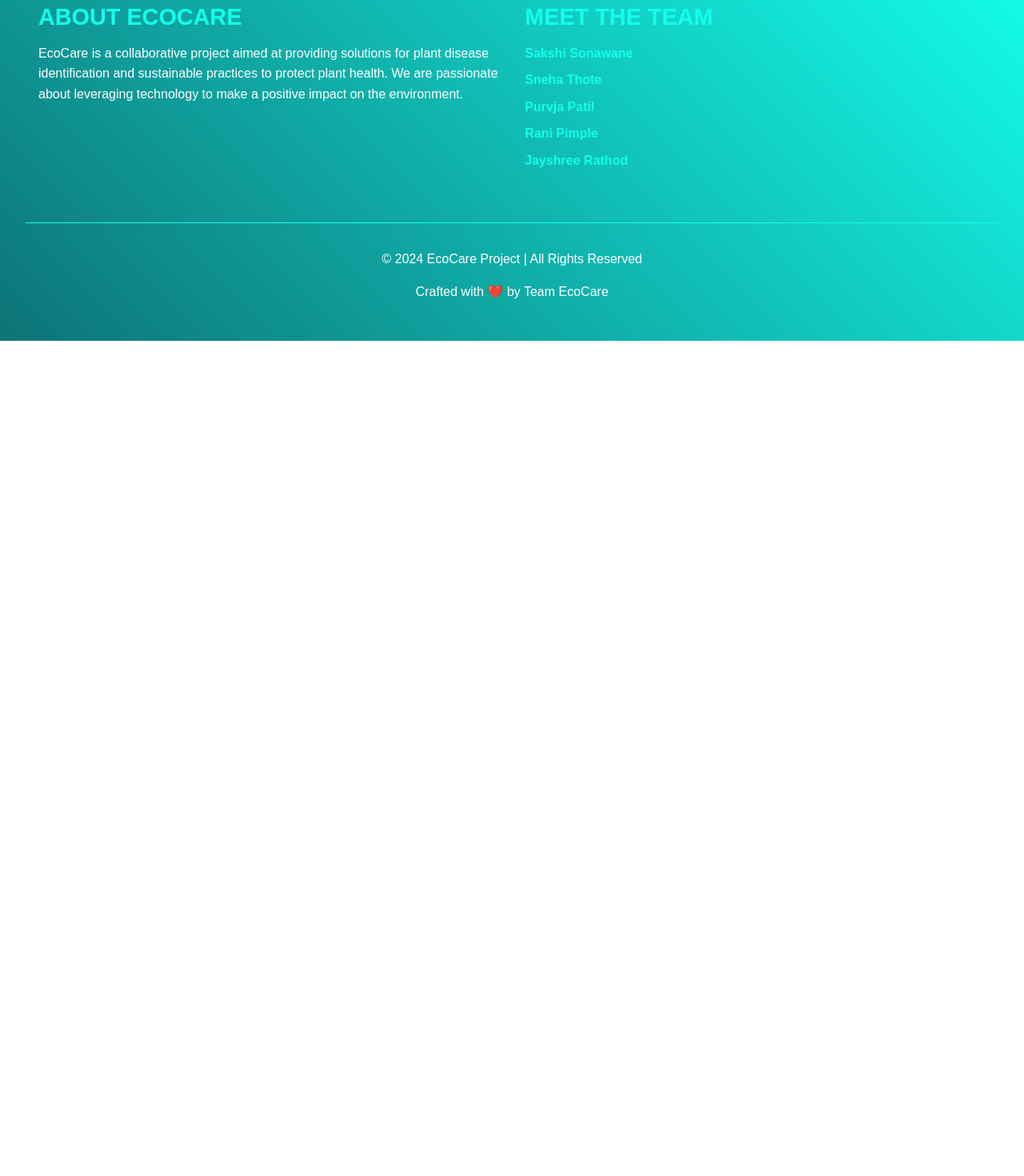
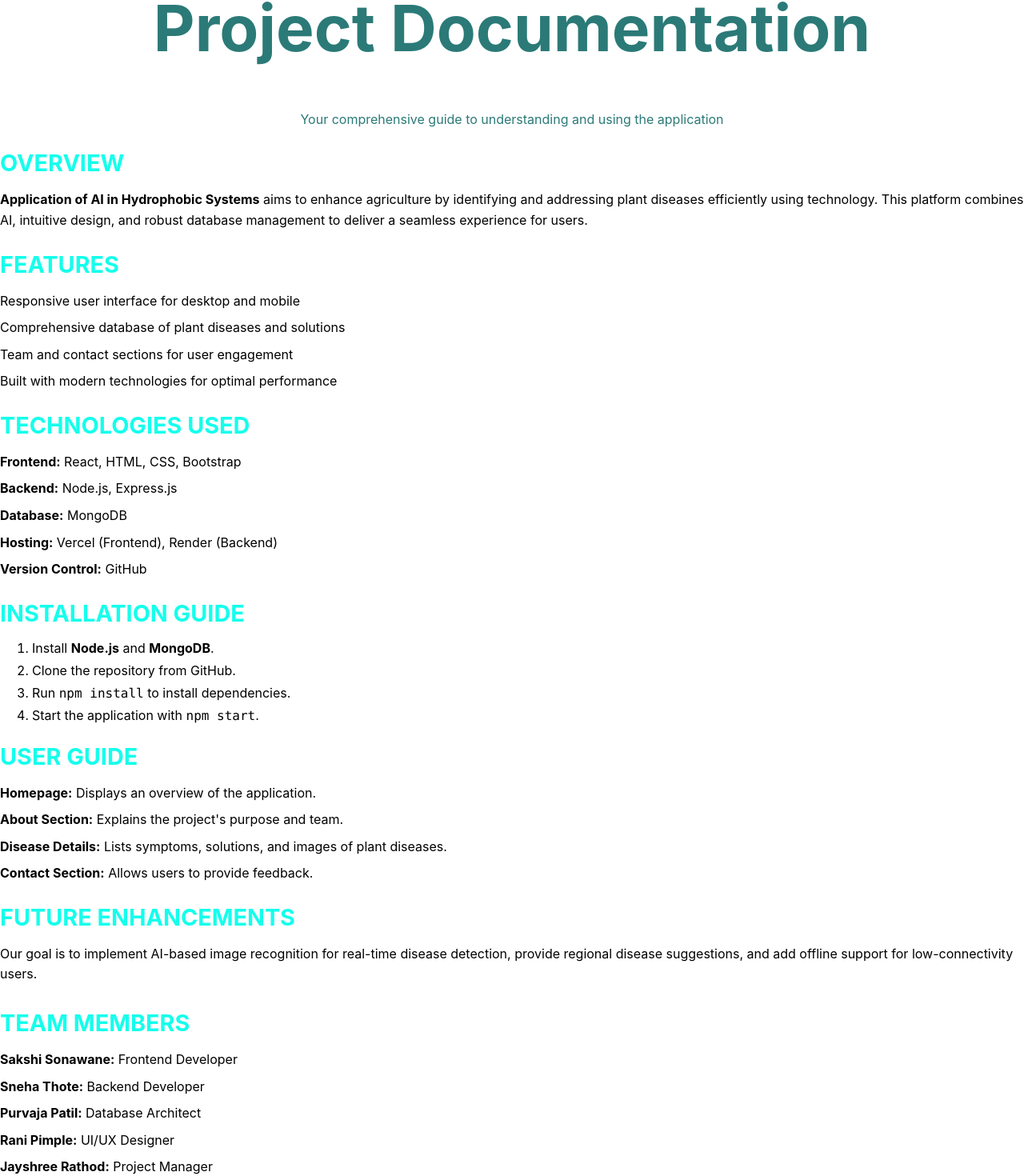
Before and after one commit to Prasad123-ux/Ecocare-frontend, a React (Create React App) app: page /documentationSection in a window 1280 px wide. Shown: the part 144-1614 px from the top of the page at 80% size. Before the commit the page ends 800 px from the top, so only its background shows below. Built offline with nearby package versions, Linux system fonts and the light colour scheme.

Commit message:
last touch added

```diff
--- a/public/index.html
+++ b/public/index.html
@@ -24,7 +24,7 @@
       work correctly both with client-side routing and a non-root public URL.
       Learn how to configure a non-root public URL by running `npm run build`.
     -->
-    <title>React App</title>
+    <title>AI Hydrophobic Systems</title>
   </head>
   <body>
     <noscript>You need to enable JavaScript to run this app.</noscript>
--- a/src/App.js
+++ b/src/App.js
@@ -6,6 +6,7 @@ import Footer from './Componants/Footer'
 import Navbar from './Componants/Navbar'
 import AboutSection from './Componants/AboutSection'
 import DiseaseDetailsSection from './Componants/DiseaseDetaillSection'
+import DocumentationSection from './Componants/DocumentationSection'
 
 
 export default function App() {
@@ -19,6 +20,9 @@ export default function App() {
         <Route exact path="/scanImage" element={<ImageColorUploader/>}/>
         <Route exact path="/aboutSection" element={<AboutSection/>}></Route>
         <Route exact path="/diseasedetailsection" element={<DiseaseDetailsSection/>}/>
+        <Route exact path="/documentationSection" element={<DocumentationSection/>}/>
+
+
 
 
         {/* </Route> */}
--- a/src/Componants/AboutSection.js
+++ b/src/Componants/AboutSection.js
@@ -70,7 +70,7 @@ export default function AboutSection  ()  {
               <p>UI/UX Designer</p>
             </div>
             <div className="col-md-4">
-              <p><strong>Purvja Patil</strong></p>
+              <p><strong>Purvaja Patil</strong></p>
               <p>Backend Developer</p>
             </div>
             <div className="col-md-4">
--- /dev/null
+++ b/src/Componants/DocumentationSection.js
@@ -0,0 +1,91 @@
+import React from "react";
+import "../Assets/DocumentationSection.css"; // Add custom CSS here
+
+
+export default function DocumentationSection() {
+  return (
+    <div className="documentation-section">
+      <div className="section-title">
+        <h1>Project Documentation</h1>
+        <p>Your comprehensive guide to understanding and using the application</p>
+      </div>
+
+      {/* Overview */}
+      <section className="overview">
+        <h2>Overview</h2>
+        <p>
+          <strong>Application of AI in Hydrophobic Systems</strong> aims to enhance agriculture by
+          identifying and addressing plant diseases efficiently using technology.
+          This platform combines AI, intuitive design, and robust database management
+          to deliver a seamless experience for users.
+        </p>
+      </section>
+
+      {/* Features */}
+      <section className="features">
+        <h2>Features</h2>
+        <ul>
+          <li>Responsive user interface for desktop and mobile</li>
+          <li>Comprehensive database of plant diseases and solutions</li>
+          <li>Team and contact sections for user engagement</li>
+          <li>Built with modern technologies for optimal performance</li>
+        </ul>
+      </section>
+
+      {/* Technologies */}
+      <section className="technologies">
+        <h2>Technologies Used</h2>
+        <ul>
+          <li><strong>Frontend:</strong> React, HTML, CSS, Bootstrap</li>
+          <li><strong>Backend:</strong> Node.js, Express.js</li>
+          <li><strong>Database:</strong> MongoDB</li>
+          <li><strong>Hosting:</strong> Vercel (Frontend), Render (Backend)</li>
+          <li><strong>Version Control:</strong> GitHub</li>
+        </ul>
+      </section>
+
+      {/* Installation Guide */}
+      <section className="installation">
+        <h2>Installation Guide</h2>
+        <ol>
+          <li>Install <strong>Node.js</strong> and <strong>MongoDB</strong>.</li>
+          <li>Clone the repository from GitHub.</li>
+          <li>Run <code>npm install</code> to install dependencies.</li>
+          <li>Start the application with <code>npm start</code>.</li>
+        </ol>
+      </section>
+
+      {/* User Guide */}
+      <section className="user-guide">
+        <h2>User Guide</h2>
+        <ul>
+          <li><strong>Homepage:</strong> Displays an overview of the application.</li>
+          <li><strong>About Section:</strong> Explains the project's purpose and team.</li>
+          <li><strong>Disease Details:</strong> Lists symptoms, solutions, and images of plant diseases.</li>
+          <li><strong>Contact Section:</strong> Allows users to provide feedback.</li>
+        </ul>
+      </section>
+
+      {/* Future Enhancements */}
+      <section className="future-enhancements">
+        <h2>Future Enhancements</h2>
+        <p>
+          Our goal is to implement AI-based image recognition for real-time disease detection,
+          provide regional disease suggestions, and add offline support for low-connectivity users.
+        </p>
+      </section>
+
+      {/* Team Section */}
+      <section className="team-section">
+        <h2>Team Members</h2>
+        <ul>
+          <li><strong>Sakshi Sonawane:</strong> Frontend Developer</li>
+          <li><strong>Sneha Thote:</strong> Backend Developer</li>
+          <li><strong>Purvaja  Patil:</strong> Database Architect</li>
+          <li><strong>Rani Pimple:</strong> UI/UX Designer</li>
+          <li><strong>Jayshree Rathod:</strong> Project Manager</li>
+        </ul>
+      </section>
+    </div>
+  );
+}
--- a/src/Componants/Footer.js
+++ b/src/Componants/Footer.js
@@ -27,7 +27,7 @@ export default function Footer  ()  {
             </li>
             <li>
               <a href="https://www.linkedin.com/in/purvja-patil" target="_blank" rel="noopener noreferrer">
-                Purvja Patil
+              Purvaja  Patil
               </a>
             </li>
             <li>
--- a/src/Componants/Navbar.js
+++ b/src/Componants/Navbar.js
@@ -18,7 +18,7 @@ export default function Navbar() {
         <li><Link to="/">Home</Link></li>
         <li><Link to="/aboutSection">About</Link></li>
         <li><Link to="/diseasedetailSection">DiseaseDetails</Link></li>
-        <li><a href="#contact">Contact</a></li>
+        <li><Link to="/documentationSection">Documentation</Link></li>
         <li><Link to="/scanImage">Scan Image</Link></li>
       </ul>
       <div className="navbar-toggle" onClick={handleMenuToggle}>
```
Also changed, not shown: src/Assets/DocumentationSection.css (added).
